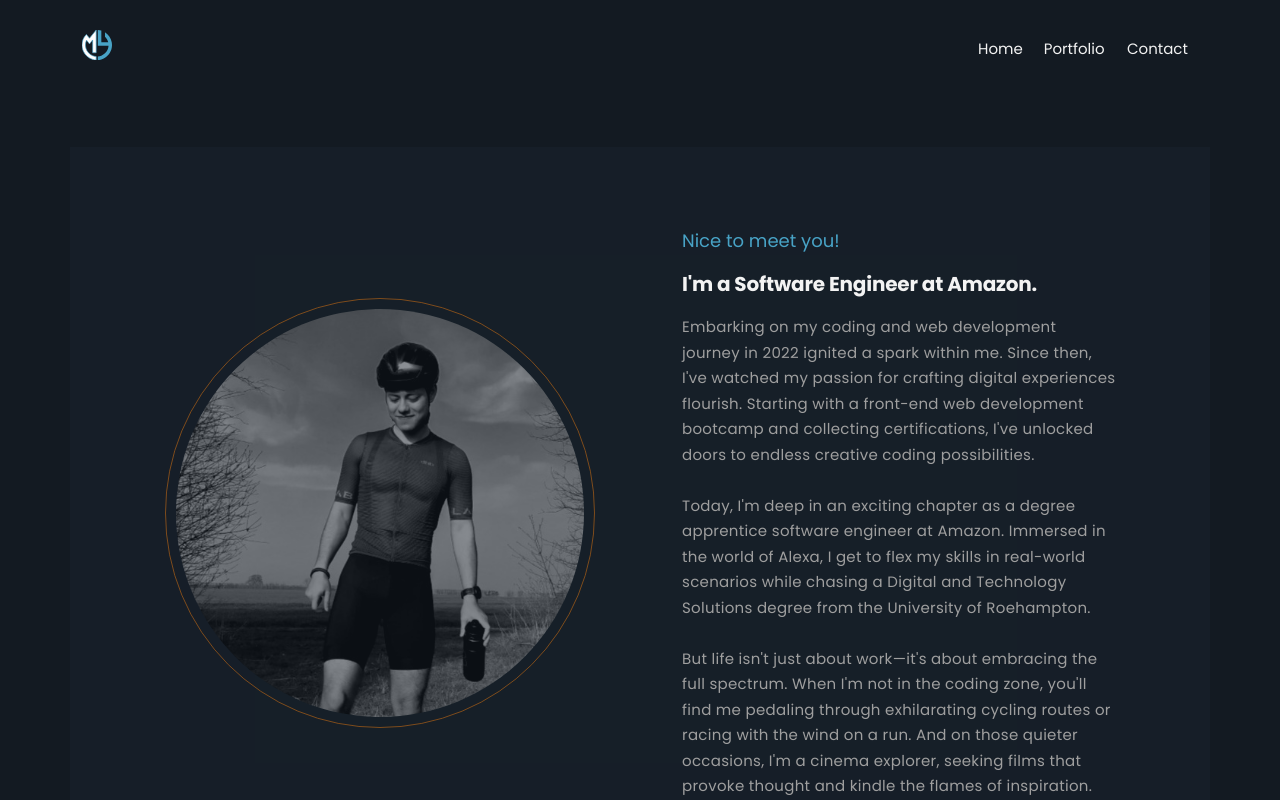
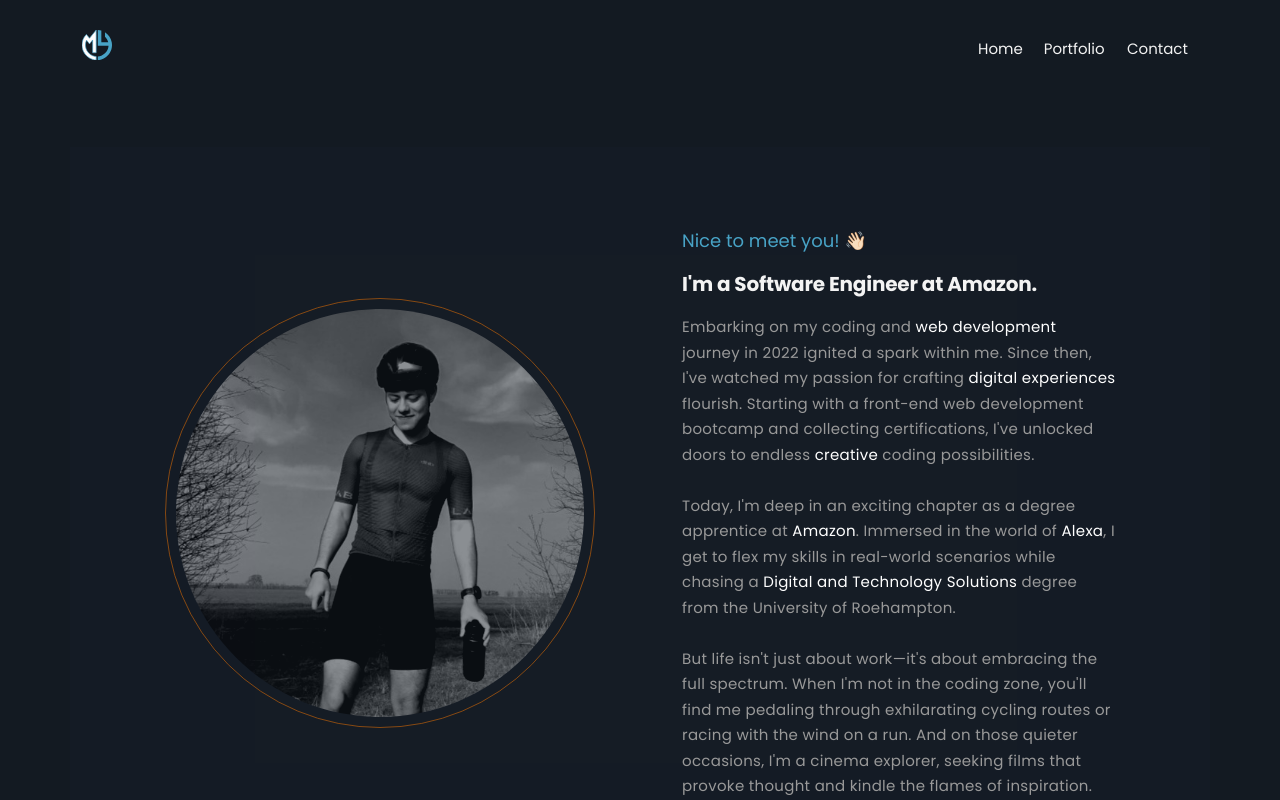
Before and after one commit to mdyeates/my-portfolio, a React (Create React App) app: page /about in a window 1280 px wide. Shown: the top 800 px of the page. Built offline with nearby package versions, Linux system fonts and the light colour scheme; no server answers.

Commit message:
Small fixes

```diff
--- a/src/components/AboutMe.js
+++ b/src/components/AboutMe.js
@@ -1,7 +1,7 @@
 import aboutMeImg from "../images/aboutme.jpeg";
 import { motion } from "framer-motion";
 import { useInView } from "react-intersection-observer";
-import { useState, useEffect } from "react";
+// import { useState, useEffect } from "react";
 // import resume from "../pages/about/michael-yeates-resume.pdf";
 
 const AboutMe = ({ name, email, location, availability, brand }) => {
@@ -10,11 +10,11 @@
     triggerOnce: true,
   });
 
-  const [downloading, setDownloading] = useState(false);
+  // const [downloading, setDownloading] = useState(false);
 
-  useEffect(() => {
-    setDownloading(false);
-  }, [downloading]);
+  // useEffect(() => {
+  //   setDownloading(false);
+  // }, [downloading]);
 
   // const handleDownload = () => {
   //   setDownloading(true);
@@ -39,8 +39,9 @@
             initial={{ x: "-10vw", opacity: 0, scale: 0.5 }}
             animate={inView ? { x: 0, opacity: 1, scale: 1 } : { x: "-10vw", opacity: 0, scale: 0.5 }}
             transition={{ duration: 0.4, ease: "easeInOut" }}
+            whileHover={{ scale: 1.05 }}
           >
-            <img src={aboutMeImg} alt={name} />
+            <motion.img src={aboutMeImg} alt={name} />
           </motion.div>
           <motion.div
             className="personalInfo col-12 col-lg-6"
@@ -50,20 +51,23 @@
             transition={{ duration: 0.4, ease: "easeInOut" }}
           >
             <div className="contentContainer">
-              <h4>Nice to meet you!</h4>
+              <h4>Nice to meet you! 👋🏻</h4>
               <h5>I'm a Software Engineer at Amazon.</h5>
               <div className="contentDescription">
                 <p>
-                  Embarking on my coding and web development journey in 2022 ignited a spark within me. Since then, I've
-                  watched my passion for crafting digital experiences flourish. Starting with a front-end web
-                  development bootcamp and collecting certifications, I've unlocked doors to endless creative coding
-                  possibilities.{" "}
+                  Embarking on my coding and <span style={{ color: "white" }}> web development </span>journey in 2022
+                  ignited a spark within me. Since then, I've watched my passion for crafting{" "}
+                  <span style={{ color: "white" }}> digital experiences </span>
+                  flourish. Starting with a front-end web development bootcamp and collecting certifications, I've
+                  unlocked doors to endless <span style={{ color: "white" }}> creative</span> coding possibilities.
                 </p>
                 <br />
                 <p>
-                  Today, I'm deep in an exciting chapter as a degree apprentice software engineer at Amazon. Immersed in
-                  the world of Alexa, I get to flex my skills in real-world scenarios while chasing a Digital and
-                  Technology Solutions degree from the University of Roehampton.
+                  Today, I'm deep in an exciting chapter as a degree apprentice at
+                  <span style={{ color: "white" }}> Amazon</span>. Immersed in the world of
+                  <span style={{ color: "white" }}> Alexa</span>, I get to flex my skills in real-world scenarios while
+                  chasing a <span style={{ color: "white" }}> Digital and Technology Solutions</span> degree from the
+                  University of Roehampton.
                 </p>
                 <br />
                 <p>
--- a/src/index.css
+++ b/src/index.css
@@ -3,11 +3,11 @@
 /* --- VARIABLES --- */
 :root {
   --bg-color: #131a22;
-  --bg2-color: #232f3e37;
+  --bg2-color: #232f3e19;
   --hl-color: #48a3c6;
   --hl2-color: #e47911;
   --text-color: #f3f3f3;
-  --secondary-text-color: #9f9f9f;
+  --secondary-text-color: #999999;
   --grey: #9f9f9f76;
   --spacing: 50px;
   --sm-spacing: 30px;
--- a/src/pages/about/about.css
+++ b/src/pages/about/about.css
@@ -25,6 +25,7 @@
   border: 1px solid var(--hl2-color);
   opacity: 0.5;
   padding: 10px;
+  filter: contrast(1.2);
 }
 
 .contentContainer {
--- a/src/pages/landing/Landing.js
+++ b/src/pages/landing/Landing.js
@@ -4,8 +4,7 @@
 import Draw from "../../components/Draw";
 import SocialIcons from "../../components/SocialIcons";
 import About from "../about/About";
-import Portfolio from "../portfolio/Portfolio";
-import Contact from "../contact/Contact";
+
 const Landing = ({ name }) => {
   const styles = {
     landing: {
@@ -49,9 +48,9 @@
           <motion.h1
             className="name"
             style={styles.name}
-            initial={{ y: -100, opacity: 0 }}
-            animate={{ y: 0, opacity: 1 }}
-            transition={{ delay: 0.1, duration: 0.6, type: "spring" }}
+            initial={{ scale: 0.5, opacity: 0 }}
+            animate={{ scale: 1, opacity: 1 }}
+            transition={{ delay: 0, duration: 0.5, type: "spring" }}
           >
             {name}
           </motion.h1>
@@ -64,6 +63,9 @@
           >
             <Typewriter
               className="description"
+              options={{
+                cursor: "",
+              }}
               onInit={(typewriter) => {
                 typewriter.changeDelay(50).typeString("Software Engineer").start();
               }}
```
